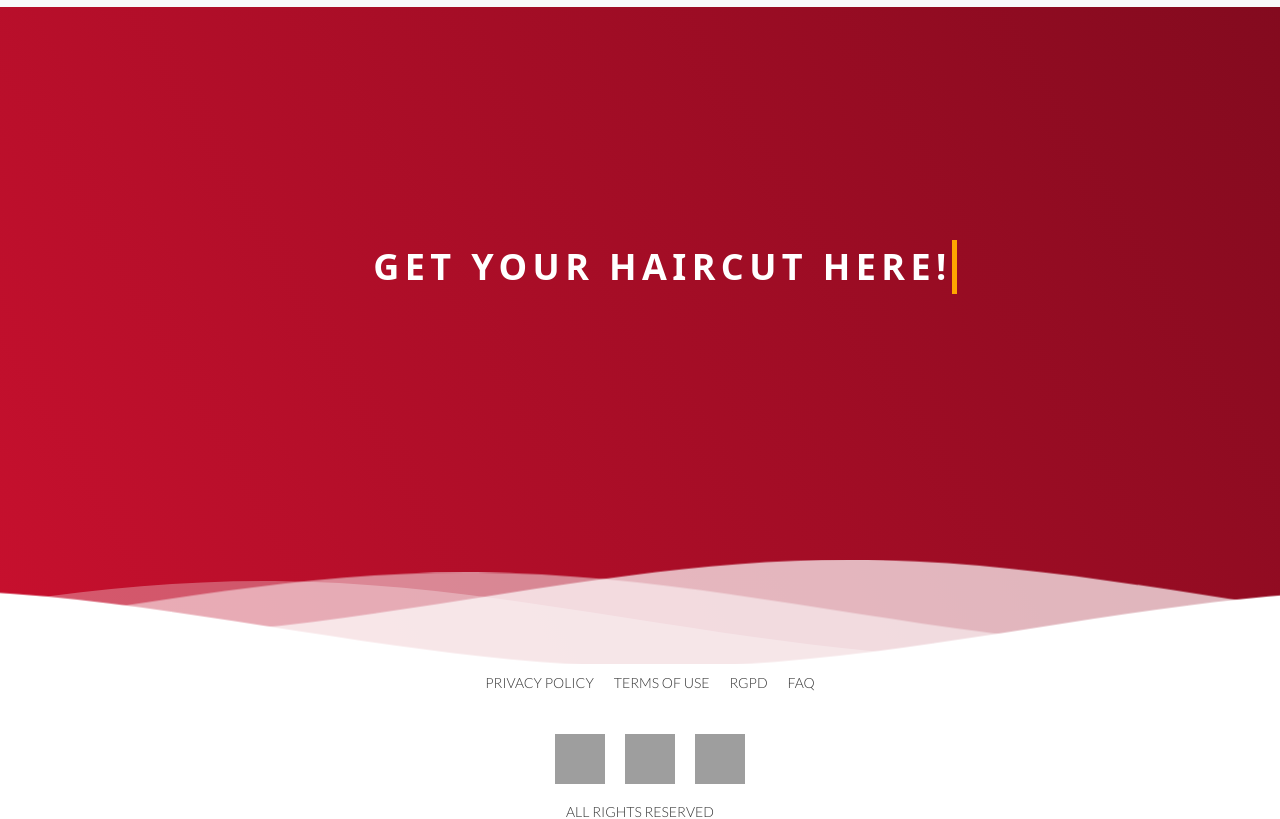
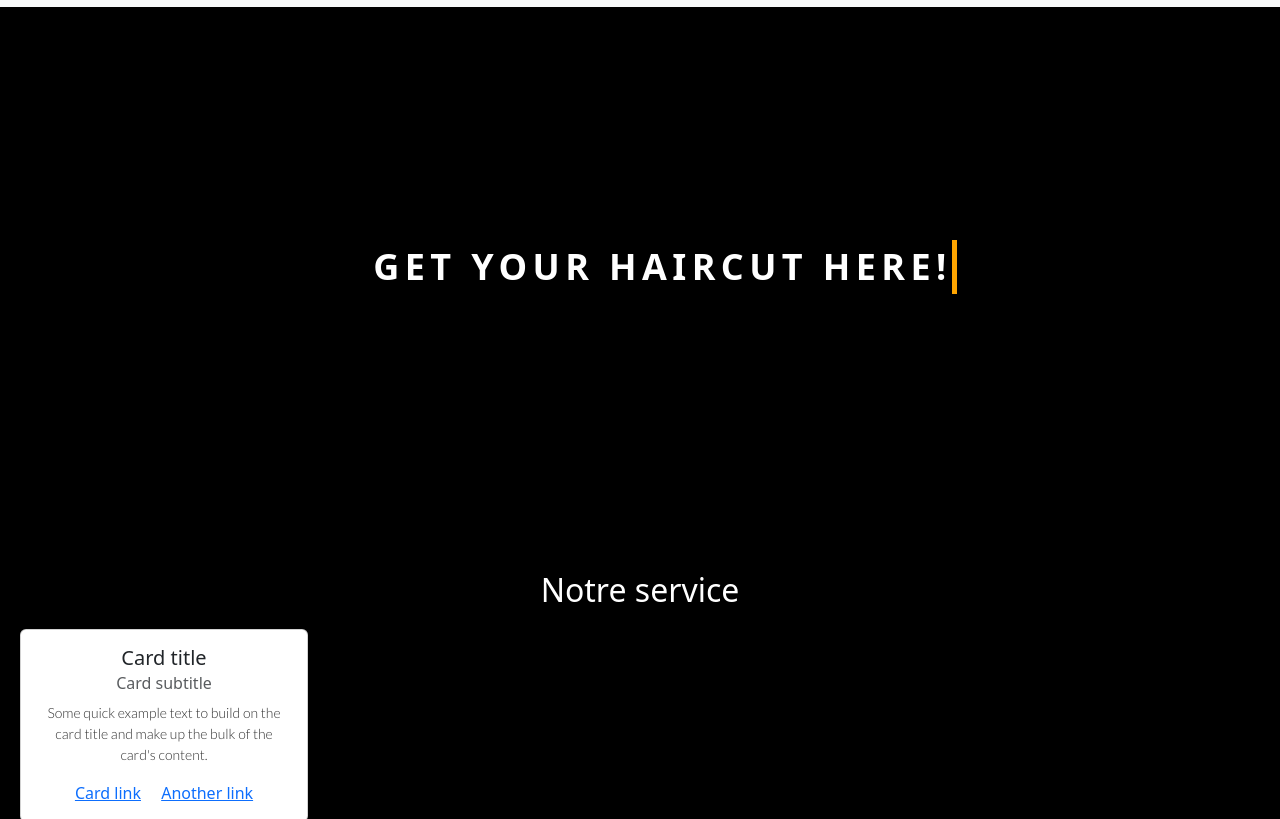
Before and after one commit to Pyncro/JS-Barber-Shop, a PHP site: page / in a window 1280 px wide. Shown: the part 109-928 px from the top of the page. Run offline with PHP 8.4, Linux system fonts and the light colour scheme; grey boxes are pictures that could not be loaded.

Commit message:
Add files via upload

```diff
--- a/bootstrap/index.css
+++ b/bootstrap/index.css
@@ -21,8 +21,8 @@ p {
 .header {
   position:relative;
   text-align:center;
-  background: linear-gradient(60deg, rgb(200,16,46) 0%,
-rgb(129,10,30) 100%);
+  background: linear-gradient(60deg, rgb(0, 0, 0) 0%,
+rgb(0, 0, 0) 100%);
   color:white;
 }
 .logo {
@@ -144,3 +144,49 @@ rgb(129,10,30) 100%);
 .arr {
   text-align: center;
 }
+
+/* footer css ends here */
+
+
+.gallery {
+  display: flex;
+  flex-wrap: wrap;
+  justify-content: space-between;
+  align-items: center;
+  padding: 20px;
+}
+
+.gallery h2 {
+  width: 100%;
+  text-align: center;
+  margin-bottom: 20px;
+}
+
+.gallery-item {
+  flex-basis: calc(33.33% - 10px);
+  margin-bottom: 20px;
+}
+
+@media (max-width: 768px) {
+  .gallery-item {
+    flex-basis: 70%;
+  }
+}
+
+.gallery-item img {
+  width: 100%;
+}
+
+.gallery-item video {
+  width: 100%;
+}
+
+.video-item {
+  flex-basis: 100%;
+}
+
+.video-link {
+  display: block;
+  width: 100%;
+  height: 100%;
+}
--- a/bootstrap/index.html
+++ b/bootstrap/index.html
@@ -5,8 +5,11 @@
     <meta http-equiv="X-UA-Compatible" content="IE=edge">
     <meta name="viewport" content="width=device-width, initial-scale=1.0">
     <link href="https://cdn.jsdelivr.net/npm/bootstrap@5.3.0-alpha3/dist/css/bootstrap.min.css" rel="stylesheet" integrity="sha384-KK94CHFLLe+nY2dmCWGMq91rCGa5gtU4mk92HdvYe+M/SXH301p5ILy+dN9+nJOZ" crossorigin="anonymous">
+    <script src="https://code.jquery.com/jquery-3.6.0.min.js"></script>
+    <script src="https://cdn.jsdelivr.net/npm/bootstrap@5.0.0/dist/js/bootstrap.bundle.min.js"></script>
+
     <link rel="stylesheet" href="index.css">
-    <title>Document</title>
+    <title>BARBERSHOP</title>
 </head>
 <body>
 
@@ -14,7 +17,7 @@
     <div class="header">
 
 
-        <nav class="navbar navbar-expand-lg bg-body-tertiary" style="background-color: #e3f2fd;">
+        <nav class="navbar navbar-expand-lg bg-body-tertiary " style="background-color: #e3f2fd;" data-bs-theme="light">
             <div class="container-fluid">
                 <img src="../img/logos/logo.png" width="100" height="100"/>
               <button class="navbar-toggler" type="button" data-bs-toggle="collapse" data-bs-target="#navbarSupportedContent" aria-controls="navbarSupportedContent" aria-expanded="false" aria-label="Toggle navigation">
@@ -26,12 +29,17 @@
                 </ul>
                 <form class="d-flex" role="search">
                     <button class="btn btn-outline-success me-2" type="button" disabled>Prendre Rendez-vous</button>
+                    <button class="btn btn-sm btn-outline-secondary" type="button" >Gallerie</button>
+
                     <button class="btn btn-sm btn-outline-secondary" type="button" >Contact</button>
                     <button class="btn btn-sm btn-outline-secondary" type="button" disabled>Se Connecter</button>
                 </form>
               </div>
             </div>
           </nav>
+
+
+
 
 
 
@@ -74,9 +82,42 @@
          <!--Stretch layout here-->
          <br>
 
-         <section>
+         <section class="gallery">
+          <h2>Notre service</h2>
 
-         </section>
+
+
+          <div class="card" style="width: 18rem;">
+            <div class="card-body">
+              <h5 class="card-title">Card title</h5>
+              <h6 class="card-subtitle mb-2 text-body-secondary">Card subtitle</h6>
+              <p class="card-text">Some quick example text to build on the card title and make up the bulk of the card's content.</p>
+              <a href="#" class="card-link">Card link</a>
+              <a href="#" class="card-link">Another link</a>
+            </div>
+          </div>
+
+
+
+
+          <div class="gallery-item video-item">
+
+              <video controls height="460" width="460">
+                <source src="../img/haircuts/vid1.mov" type="video/mp4">
+              </video>
+
+          </div>
+          <div class="gallery-item">
+            <img src="../img/haircuts/pic1.jpg" alt="Image 1" height="460">
+          </div>
+          <div class="gallery-item">
+            <img src="../img/haircuts/pic2.jpg" alt="Image 2">
+          </div>
+          <div class="gallery-item">
+            <img src="../img/haircuts/pic3.jpg" alt="Image 3" height="460">
+          </div>
+        </section>
+
 
          <!--Stretch layout ends -->
 
```
